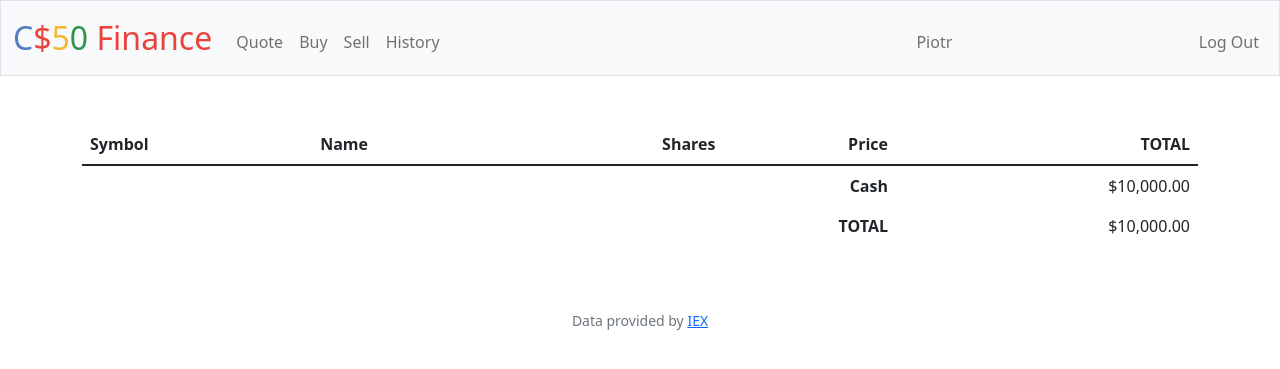
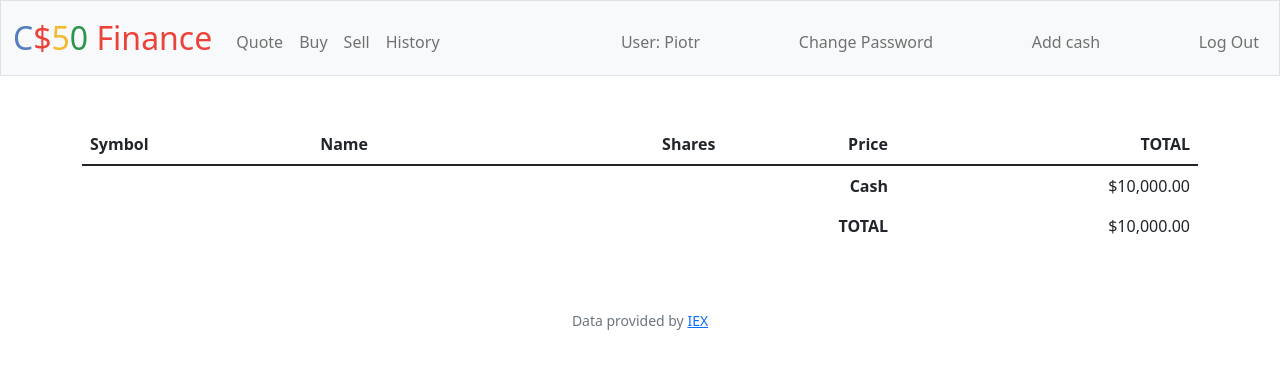
Before and after one commit to piotrw777/finance_cs50, a Flask app: page / in a window 1280 px wide. Shown: the top 369 px of the page. Run offline with Flask 2, Linux system fonts and the light colour scheme; a user stored in the database is signed in; some libraries are stand-ins or nearby versions.

Commit message:
Added change password feature

```diff
--- a/app.py
+++ b/app.py
@@ -182,6 +182,7 @@ def login():
     else:
         return render_template("login.html")
 
+
 @app.route("/logout")
 def logout():
     """Log user out"""
@@ -280,7 +281,7 @@ def sell():
 
         # update history
         current_time = datetime.now()
-        current_date = f"{current_time.year}-{current_time.month}-{current_time.day} {current_time.hour}:{current_time.minute}:{current_time.second}"
+        current_date = f"{current_time.year}-{current_time.month:02d}-{current_time.day:02d} {current_time.hour:02d}:{current_time.minute:02d}:{current_time.second:02d}"
         db.execute("INSERT INTO history \
             ('userid', 't_symbol','t_shares','t_price', 't_type', 't_date') VALUES(?,?,?,?,?,?)", \
             session["user_id"], symbol, int(shares), price, 'sell', current_date)
@@ -288,3 +289,36 @@ def sell():
     else:
         symbols = db.execute("SELECT t_symbol FROM shares WHERE userid = ?", session["user_id"])
         return render_template("sell.html", symbols=symbols)
+
+
+@app.route("/change_password", methods=["GET", "POST"])
+def change_password():
+    if request.method == "POST":
+        old_password = request.form.get("old_password")
+        new_password = request.form.get("new_password")
+        userid = session["user_id"]
+        # Ensure username was submitted
+        if not old_password or not new_password:
+            return apology("must provide password", 400)
+
+        # Query database for username
+        rows = db.execute("SELECT * FROM users WHERE id = ?", userid)
+
+        # Ensure username exists and password is correct
+        if not check_password_hash(rows[0]["hash"], old_password):
+            return apology("invalid password", 400)
+
+        if old_password == new_password:
+            return apology("New password is an old one :(", 400)
+
+        retval_password = validate_password(new_password)
+        if (retval_password != 0):
+                return apology(passwords_error_codes[retval_password], 400)
+
+        # change password in a database
+        db.execute("UPDATE users SET hash = ? WHERE id = ?", generate_password_hash(new_password), userid)
+        # Redirect user to home page
+        return redirect("/")
+    # GET method
+    else:
+        return render_template("change_password.html")
--- a/static/styles.css
+++ b/static/styles.css
@@ -21,3 +21,27 @@ nav .navbar-brand .green
 {
     color: #2e944b;
 }
+#username
+{
+    background-color: rgba(220, 232, 228, 0.856);
+}
+#log_out:hover
+{
+    background-color: rgba(161, 144, 234, 0.856);
+}
+#add_cash:hover
+{
+    background-color: rgba(161, 144, 234, 0.856);
+}
+#change_password:hover
+{
+    background-color: rgba(161, 144, 234, 0.856);
+}
+#old_password
+{
+    background-color: rgba(186, 178, 224, 0.856);
+}
+#new_password
+{
+    background-color: rgba(186, 178, 224, 0.856);
+}
--- a/templates/layout.html
+++ b/templates/layout.html
@@ -36,10 +36,16 @@
                             <li class="nav-item"><a class="nav-link" href="/sell">Sell</a></li>
                             <li class="nav-item"><a class="nav-link" href="/history">History</a></li>
                         </ul>
-                        <ul class="navbar-nav ms-auto mt-2">
-                            <li class="nav-item"><a class="nav-link">{{ session["username"] }}</a></li>
+                        <ul class="navbar-nav ms-auto mt-2" id=""username">
+                            <li class="nav-item"><a class="nav-link">User: {{ session["username"] }}</a></li>
                         </ul>
-                        <ul class="navbar-nav ms-auto mt-2">
+                        <ul class="navbar-nav ms-auto mt-2" id="change_password">
+                            <li class="nav-item"><a class="nav-link" href="/change_password">Change Password</a></li>
+                        </ul>
+                        <ul class="navbar-nav ms-auto mt-2" id="add_cash">
+                            <li class="nav-item"><a class="nav-link" href="/add_cash">Add cash</a></li>
+                        </ul>
+                        <ul class="navbar-nav ms-auto mt-2" id="log_out">
                             <li class="nav-item"><a class="nav-link" href="/logout">Log Out</a></li>
                         </ul>
                     {% else %}
```
Also changed, not shown: templates/change_password.html (added, +17 -0 lines), finance.db.
